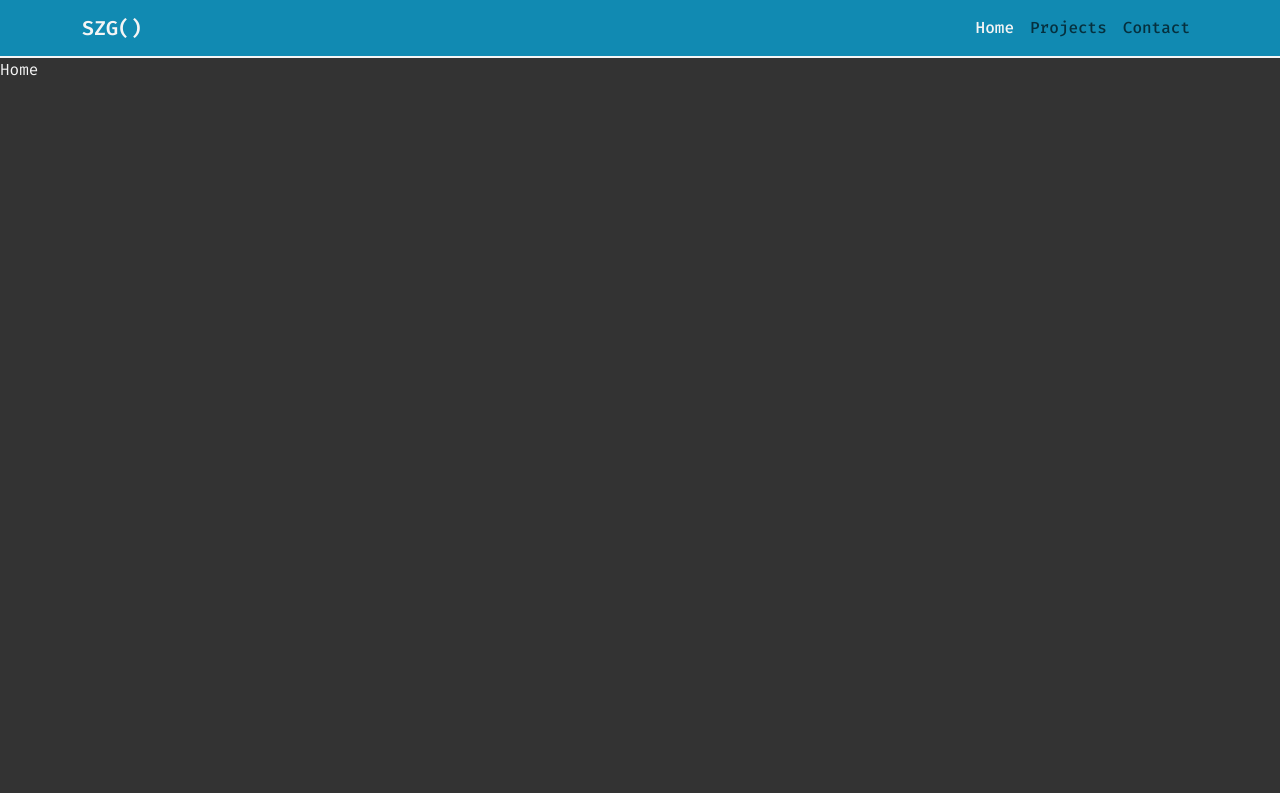
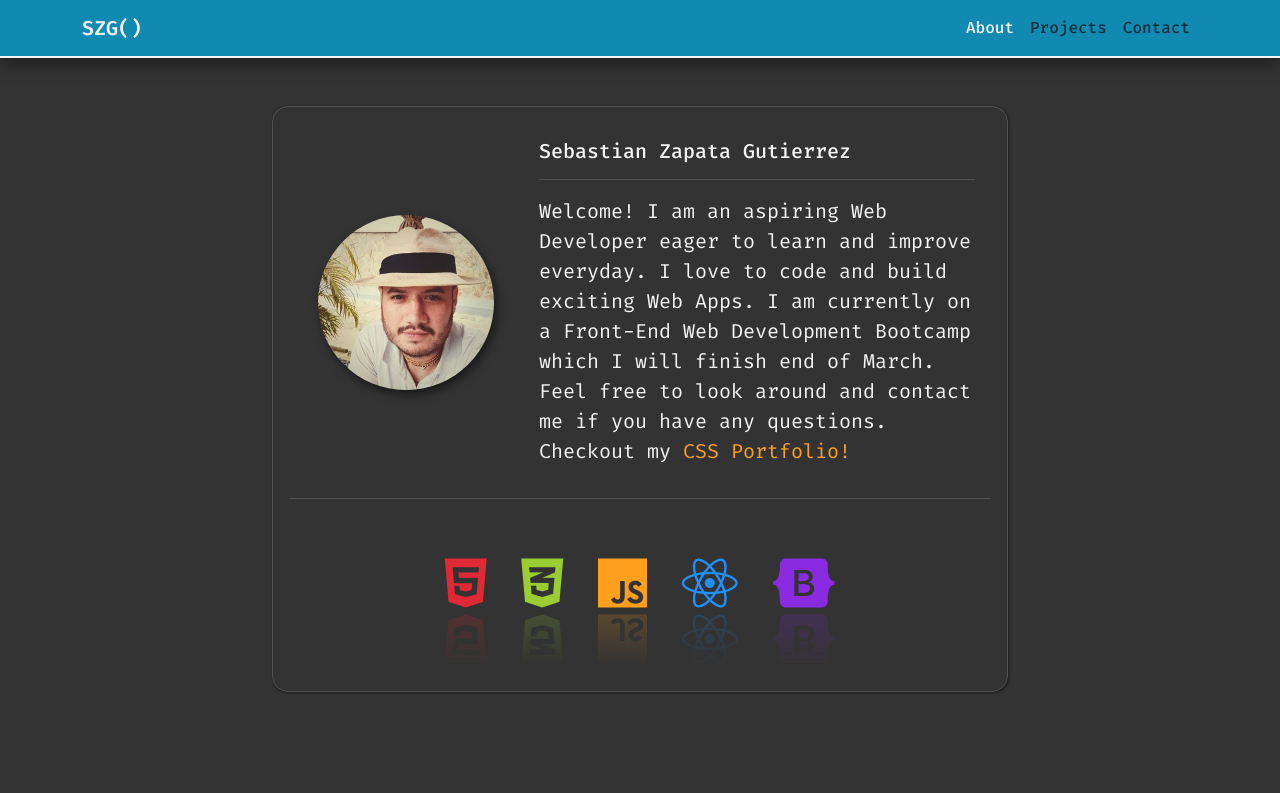
Before and after one commit to SebZG/React-Portfolio, a React (Vite) app: page / in a window 1280 px wide. Shown: the top 793 px of the page. Built offline with nearby package versions, Linux system fonts and the light colour scheme.

Commit message:
Added About page components

```diff
--- a/src/App.jsx
+++ b/src/App.jsx
@@ -1,7 +1,7 @@
 import { BrowserRouter as Router, Routes, Route } from 'react-router-dom';
 
 import Header from './components/Header';
-import Home from './pages/Home';
+import About from './pages/About';
 import ProjectGallery from './pages/ProjectGallery';
 import Contact from './pages/Contact';
 
@@ -11,7 +11,7 @@ const App = () => {
 		<Router>
 			<Header />
 			<Routes>
-				<Route path="/" element={<Home />} />
+				<Route path="/" element={<About />} />
 				<Route path="/projects" element={<ProjectGallery />} />
 				<Route path="/contact" element={<Contact />} />
 			</Routes>
--- a/src/components/Header/Header.css
+++ b/src/components/Header/Header.css
@@ -5,6 +5,7 @@
    font-family: 'Fira Code', monospace;
    font-weight: 500;
    border-bottom: 2px solid var(--WHITE);
+   box-shadow: 0px 2px 20px 1px rgb(0, 0, 0, 0.5);
 }
 
 .logo {
--- a/src/components/Header/Header.jsx
+++ b/src/components/Header/Header.jsx
@@ -10,7 +10,7 @@ import './Header.css';
 const Header = () => {
 	const [activePage, setActivePage] = useState(() => {
 		const storedPage = localStorage.getItem("activePage");
-		return storedPage || "Home";
+		return storedPage || "About";
 	});
 
 	const navigate = useNavigate();
@@ -19,7 +19,7 @@ const Header = () => {
 		setActivePage(page);
 		localStorage.setItem("activePage", page);
 
-		if (page === "Home") {
+		if (page === "About") {
 			navigate("/");
 		}
 		if (page === "Projects") {
@@ -41,10 +41,10 @@ const Header = () => {
 				<Navbar.Collapse className="justify-content-end">
 					<Nav variant='' className="">
 						<Nav.Link
-							onClick={() => handleNavigation("Home")}
-							className={activePage === "Home" ? "active" : ""}
+							onClick={() => handleNavigation("About")}
+							className={activePage === "About" ? "active" : ""}
 						>
-							Home
+							About
 						</Nav.Link>
 						<Nav.Link
 							onClick={() => handleNavigation("Projects")}
--- a/src/global.css
+++ b/src/global.css
@@ -23,6 +23,61 @@
    --BLACK: #333;
 }
 
+/*! GENERAL  */
+
+::selection {
+   background-color: var(--YELLOW);
+   color: var(--BLACK);
+ }
+
+ #work,
+ #info,
+ #contact {
+   scroll-margin-top: 6rem;
+ }
+
+ body {
+   background-color: var(--BLACK);
+ }
+
+ body,
+ .nav-item a,
+ .card {
+   color: var(--WHITE)
+ }
+
+ .navbar,
+ footer {
+   background-color: var(--BLUE);
+ }
+
+ #hero,
+ #work,
+ #info,
+ #contact {
+   margin-bottom: 6rem;
+ }
+
+ #info .section-division {
+   margin-bottom: 4rem;
+ }
+
+ .section-division {
+   margin-bottom: 6rem;
+   padding-bottom: 2rem;
+ }
+
+ .info__divider {
+   width: 35%;
+   border-top-width: 4px;
+   margin: 4rem 0;
+ }
+
+ .hero-title__divider,
+ .tech-stack__divider {
+   color: rgb(80, 80, 80);
+   opacity: 1;
+ }
 
 body {
    /* font-family: "Fira Sans", sans-serif; */
@@ -36,3 +91,44 @@ body {
    /* justify-content: center; */
    /* align-items: center; */
 }
+
+/*! MEDIA QUERY */
+
+@media only screen and (min-width: 0px) and (max-width: 576px) {
+   .tech-stack i {
+     font-size: 3rem;
+     margin: 0 .5rem;
+   }
+
+   #contact i {
+     font-size: 2.75rem;
+   }
+ }
+
+ @media only screen and (min-width: 576px) and (max-width: 768px) {
+   .tech-stack i {
+     font-size: 3.25rem;
+     margin: 0 1rem;
+   }
+
+   #contact i {
+     font-size: 3rem;
+   }
+ }
+
+ @media only screen and (min-width: 768px) and (max-width: 992px) {
+   .tech-stack i {
+     font-size: 3.25rem;
+     margin: 0 1rem;
+   }
+
+   #contact i {
+     font-size: 3.25rem;
+   }
+ }
+
+ @media only screen and (min-width: 992px) and (max-width: 1200px) {
+   #contact i {
+     font-size: 3.5rem;
+   }
+ }
--- /dev/null
+++ b/src/pages/About/About.css
@@ -0,0 +1,78 @@
+/*! HERO */
+
+#hero img {
+   /* outline: 3px solid black; */
+   box-shadow: 3px 5px 10px 0px rgba(0, 0, 0, 0.5);
+}
+
+#hero .card {
+   padding: 1rem 1rem 0 1rem;
+}
+
+.css-portfolio {
+   color: var(--YELLOW);
+   text-decoration: none;
+   transition: color 0.2s ease-in-out;
+}
+
+.css-portfolio:hover {
+   color: var(--BLUE);
+}
+
+/*! TECH STACK */
+
+.tech-stack i {
+   transition: all 0.2s ease-in-out;
+   font-size: 3.5rem;
+   -webkit-box-reflect: below 0px linear-gradient(to bottom, rgba(0, 0, 0, 0), rgba(0, 0, 0, 0.2));
+}
+
+.tech-stack i:hover {
+   transform: scale(1.1);
+}
+
+.tech-stack {
+   margin-top: 1rem;
+   margin-bottom: 5rem;
+}
+
+.tech-stack .fa-brands {
+   margin-top: 1.5rem;
+}
+
+.fa-html5 {
+   color: var(--RED);
+}
+
+.fa-css3-alt {
+   color: yellowgreen;
+}
+
+.fa-js {
+   color: var(--YELLOW);
+}
+
+.fa-react {
+   color: dodgerblue;
+}
+
+.fa-bootstrap {
+   color: blueviolet;
+}
+
+/*! CARD BACKGROUNDS */
+
+#hero .card,
+#info .card {
+   background-color: var(--BLACK);
+}
+
+/*! CARD BORDERS */
+
+#hero .card,
+#info .card {
+   border: 1px solid rgb(80, 80, 80);
+   /* border: 0; */
+   --bs-card-border-radius: 1rem;
+   box-shadow: 1px 1px 3px 0px rgba(0, 0, 0, 0.5);
+}
--- /dev/null
+++ b/src/pages/About/About.jsx
@@ -0,0 +1,111 @@
+import Container from 'react-bootstrap/Container';
+import Row from 'react-bootstrap/Row';
+import Card from 'react-bootstrap/Card';
+
+import './About.css';
+
+import Avatar from '../../assets/images/avatar.jpeg';
+
+const Home = () => {
+   return (
+      <div className='mt-5'>
+         <Container id="hero" className="container">
+            <Row className="justify-content-center">
+               <div className="col-10 col-xl-8">
+                  <Card className="mb-0">
+                     <Row className="g-0">
+                        <div className="col-6 col-sm-8 col-md-6 col-lg-4 col-xl-4 m-auto">
+                           <Card.Img
+                              src={Avatar}
+                              className="img-fluid rounded-circle w-75 my-4 mx-auto d-block" alt="Profile Picture"
+                           />
+                        </div>
+                        <div className="col-12 col-sm-12 col-md-10 col-lg-8 col-xl-8 mx-auto">
+                           <Card.Body>
+                              <Card.Title className="text-center text-sm-center text-md-center text-lg-start text-xl-start">
+                                 Sebastian Zapata Gutierrez
+                              </Card.Title>
+                              <hr className="hero-title__divider" />
+                              <blockquote className="blockquote mb-0">
+                                 <Card.Text>
+                                    Welcome! I am an aspiring Web Developer eager to learn and improve everyday. I
+                                    love
+                                    to code and build exciting Web Apps. I am currently on a Front-End Web Development Bootcamp which I
+                                    will finish end of March. Feel free to look around and contact me if you have any questions.
+                                    Checkout my <a target="_blank" className="css-portfolio"
+                                       href="https://sebzg.github.io/CSS-Portfolio/">CSS Portfolio!</a>
+                                 </Card.Text>
+                              </blockquote>
+                           </Card.Body>
+                        </div>
+                     </Row>
+                     <hr className="tech-stack__divider" />
+                     <Row id="tech-stack" className="justify-content-center tech-stack__section">
+                        <div className="col-8">
+                           <div className=" d-flex justify-content-evenly flex-wrap flex-md-nowrap tech-stack">
+                              <i className="fa-brands fa-html5" alt="HTML"></i>
+                              <i className="fa-brands fa-css3-alt" alt="CSS"></i>
+                              <i className="fa-brands fa-js" alt="JavaScript"></i>
+                              <i className="fa-brands fa-react" alt="React"></i>
+                              <i className="fa-brands fa-bootstrap" alt="Bootstrap"></i>
+                           </div>
+                        </div>
+                     </Row>
+                  </Card>
+               </div>
+            </Row>
+         </Container>
+
+         <Container id="info" className="container">
+
+            <Row className="row justify-content-center">
+               <div className="col-10 d-flex justify-content-between border-bottom section-division">
+                  <h2 className="fs-1">Info</h2>
+               </div>
+            </Row>
+
+            <Row className="justify-content-center">
+
+               <div id="skills" className="col-10">
+                  <Card className="h-100">
+                     <Card.Body>
+                        <Card.Title className="fs-3">Skills</Card.Title>
+                        <blockquote className="blockquote mb-0">
+                           <Card.Text>
+                              So far I have learned HTML, CSS, JavaScript, React and Bootstrap. During the bootcamp I intend to dive
+                              deeper into these technologies with the practice of building real world Web Apps whilst learning the
+                              soft and hard skills of a great Font-End Web Developer. I'm really looking forward to the challenges
+                              ahead and what I help establish for years to come with these new set of skills.
+                           </Card.Text>
+                        </blockquote>
+                     </Card.Body>
+                  </Card>
+               </div>
+
+               <hr className="info__divider" />
+
+               <div id="about" className="col-10">
+                  <Card className="card h-100">
+                     <Card.Body className="card-body">
+                        <Card.Title className="card-title fs-3">About</Card.Title>
+                        <blockquote className="blockquote mb-0">
+                           <Card.Text>
+                              Originally I am from Colombia, South America.
+                              Grew up in London, UK where I studied music extensively for many years.
+                              I later went on to work in Hospitality for a few years before I decided to pursue my interest in coding.
+                              Have always been drawn to learning programming languages and so glad I did!
+                              It can be beautiful and elegant or ugly and raw. Learning to code has taught me
+                              a lot about my self and given me new insights on life. I wish to one day pass on these skills.
+                           </Card.Text>
+                        </blockquote>
+                     </Card.Body>
+                  </Card>
+               </div>
+
+            </Row>
+
+         </Container>
+      </div>
+   )
+}
+export default Home;
--- /dev/null
+++ b/src/pages/About/index.jsx
@@ -0,0 +1,3 @@
+import About from "./About";
+
+export default About;
--- a/src/pages/Home/Home.jsx
+++ /dev/null
@@ -1,6 +0,0 @@
-const Home = () => {
-   return (
-      <div>Home</div>
-   )
-}
-export default Home;
--- a/src/pages/Home/index.jsx
+++ /dev/null
@@ -1,3 +0,0 @@
-import Home from "./Home";
-
-export default Home;
```
Also changed, not shown: src/assets/images/avatar.jpeg (added), src/pages/Home/Home.css (deleted).
